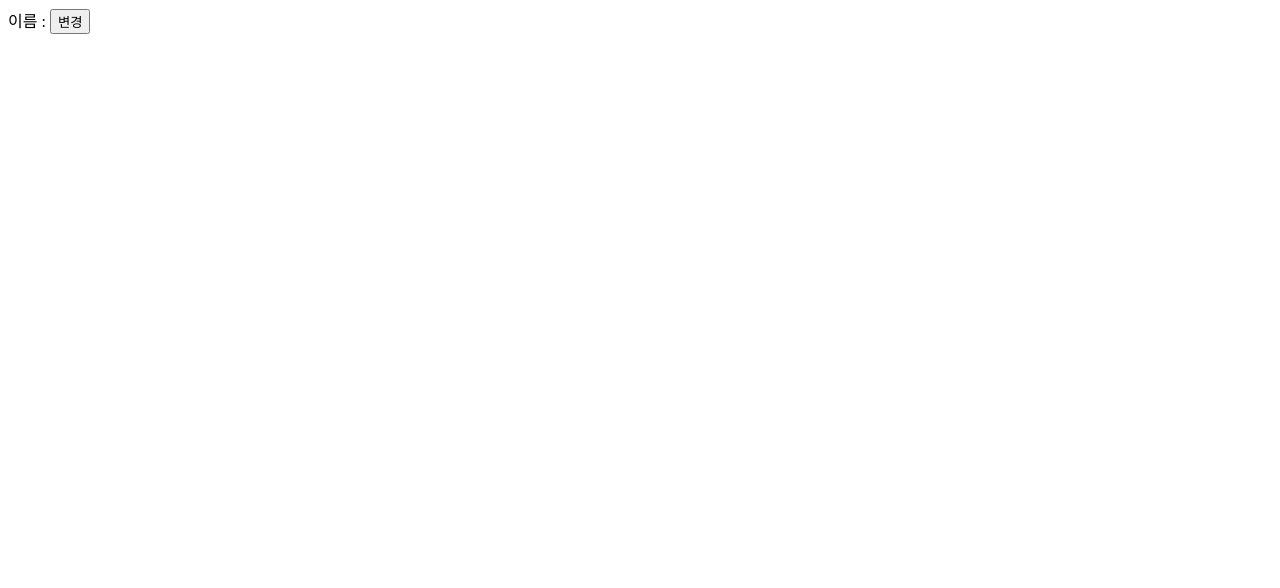
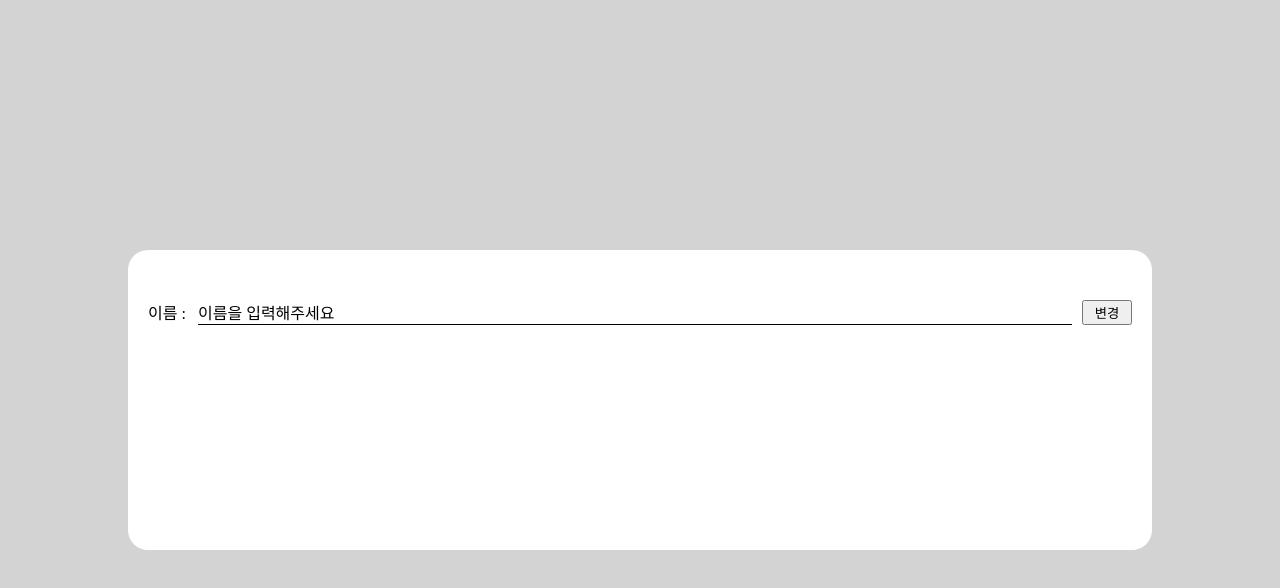
Before and after one commit to imki123/modal_vanilla, a plain HTML site: page index.html in a window 1280 px wide. Drawn offline with Linux system fonts and the light colour scheme.

Commit message:
add NAME

```diff
--- a/index.css
+++ b/index.css
@@ -0,0 +1,40 @@
+*{
+  box-sizing: border-box;
+}
+html, body{
+  height: 100vh;
+  width: 100%;
+  margin: 0;
+}
+
+.background{
+  width: 100%;
+  height: 100%;
+  background: lightgray;
+
+  display: flex;
+  justify-content: center;
+  align-items: center;
+}
+.profile{
+  width: 80%;
+  background: white;
+  border-radius: 20px;
+  min-height: 300px;
+  padding: 50px 20px;
+
+  display: flex;
+  justify-content: space-between;
+  align-items: flex-start;
+}
+.title{
+  width: 50px;
+}
+.text{
+  border-bottom: 1px solid black;
+  margin-right: 10px;
+  width: calc(100% - 110px);
+}
+.button{
+  width: 50px;
+}
--- a/index.html
+++ b/index.html
@@ -6,9 +6,9 @@
   <body>
     <div class="background">
       <div class="profile">
-        <label>이름 : </label>
-        <span class="text"></span>
-        <button>변경</button>
+        <label class="title">이름 : </label>
+        <span class="text">이름을 입력해주세요</span>
+        <button class="button">변경</button>
       </div>
       <div class="modal">
 
```
